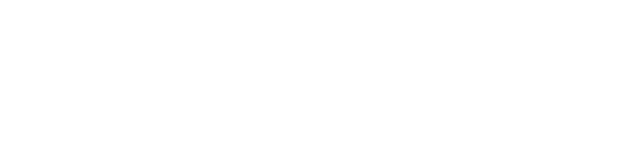
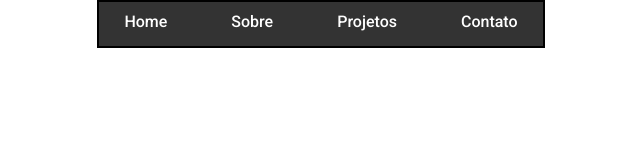
Before and after one commit to matheus-flcruz/Portifolio, a plain HTML site: page index.html in a window 1280 px wide. Shown: the whole page, without its empty margins (319-959 px from the left). Drawn offline with Linux system fonts and the light colour scheme.

Commit message:
Começo da criação do menu superior

```diff
--- a/assets/css/style.css
+++ b/assets/css/style.css
@@ -0,0 +1,35 @@
+@import url('https://fonts.googleapis.com/css2?family=Roboto:ital,wght@0,100;0,300;0,400;0,500;0,700;0,900;1,100;1,300;1,400;1,500;1,700;1,900&display=swap');
+
+* {
+  margin: 0;
+  padding: 0;
+  box-sizing: border-box;
+  font-family: Roboto, arial, sans-serif;
+}
+
+header {
+    width: 35%;
+    height: 3rem;
+    border: 2px solid #000;
+    background-color: #333;
+    padding: 10px 0;
+    text-align: center;
+    margin: 0 auto;
+}
+
+.menu {
+    list-style: none;
+    display: flex;
+    justify-content: center;
+    gap: 4rem;
+}
+
+.menu li {
+    display: inline-block;
+}
+
+.menu li a {
+    color: #FFF;
+    text-decoration: none;
+    font-weight: 500;
+}
--- a/index.html
+++ b/index.html
@@ -8,7 +8,14 @@
     <link rel="stylesheet" href="assets/css/style.css">
 </head>
 <body>
-    <header></header>
+    <header>
+        <ul class="menu">
+            <li><a href="#">Home</a></li>
+            <li><a href="#">Sobre</a></li>
+            <li><a href="#">Projetos</a></li>
+            <li><a href="#">Contato</a></li>
+        </ul>
+    </header>
     <main></main>
     <footer></footer>
 </body>
```
